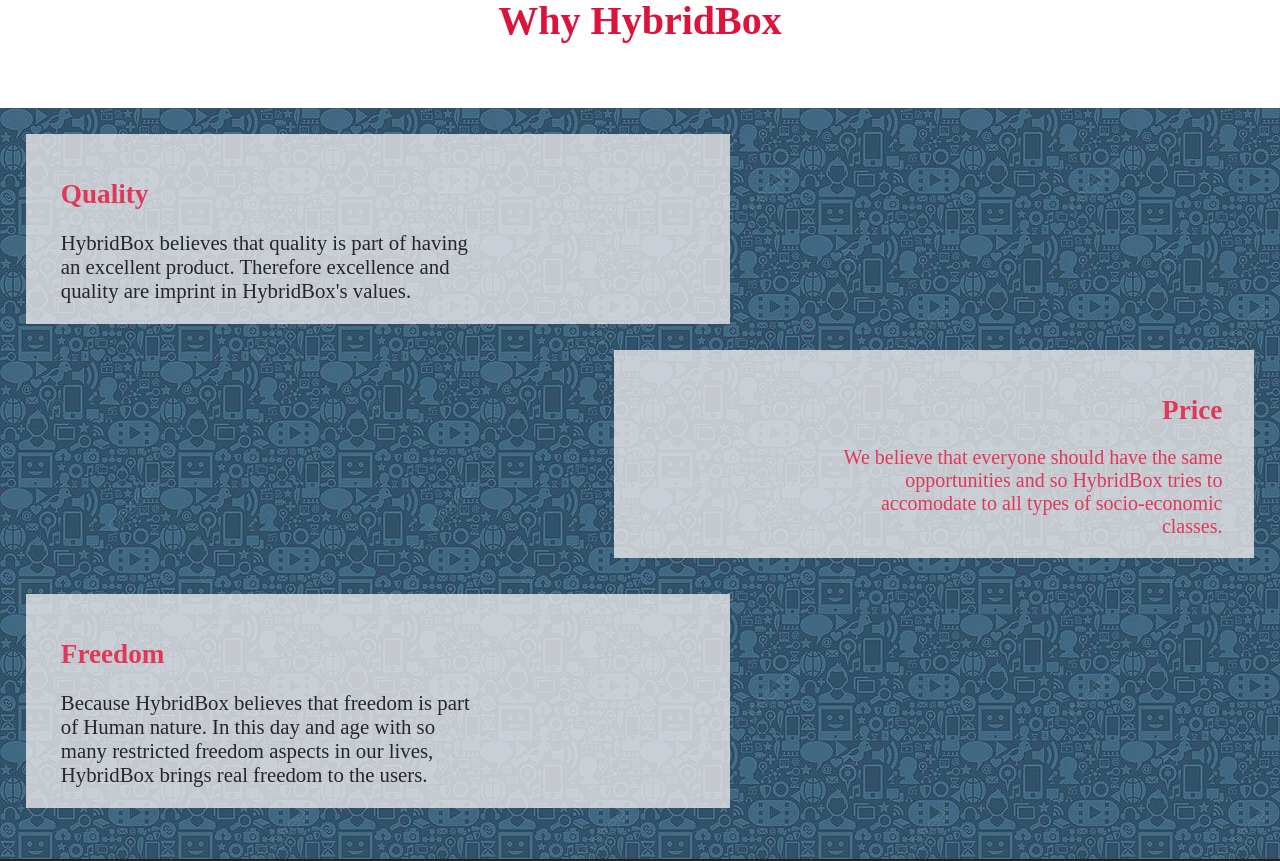
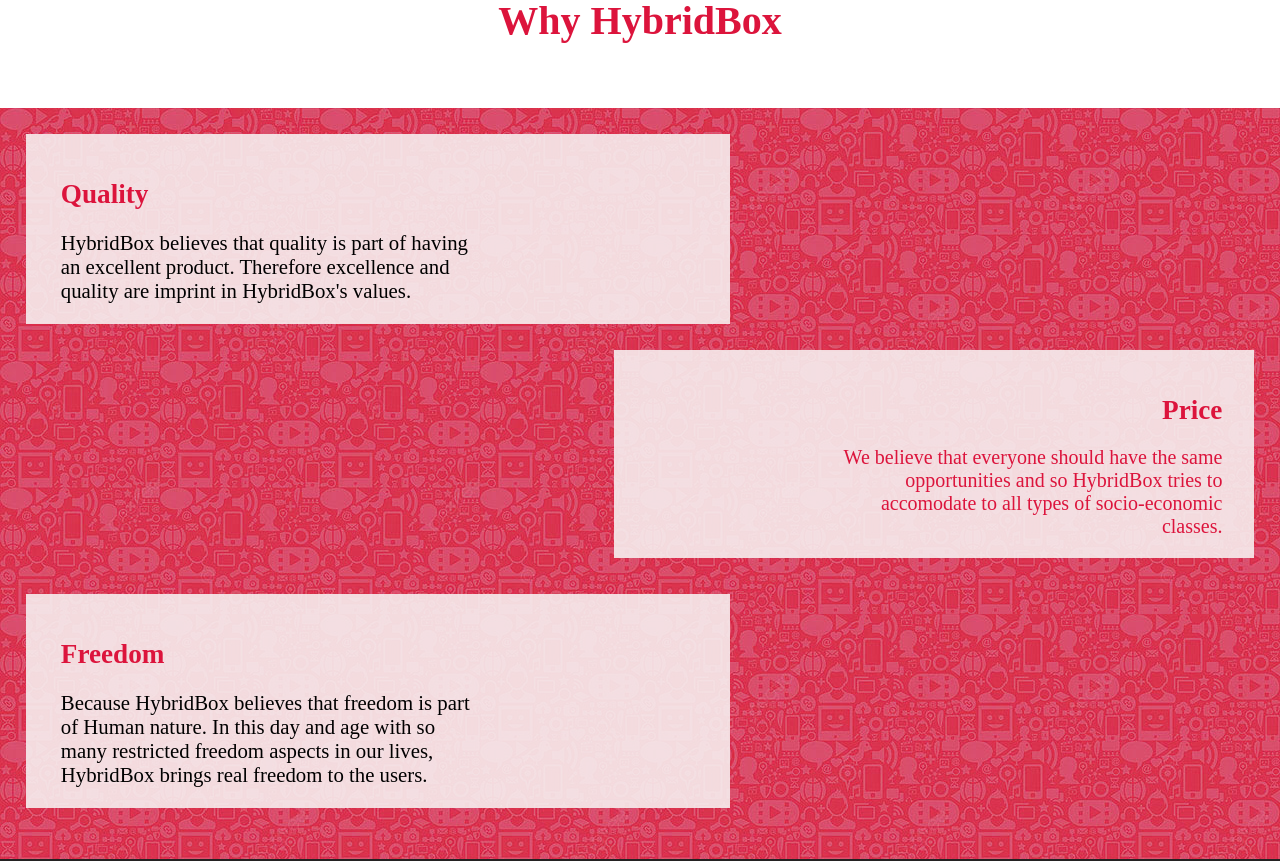
Before and after one commit to Fabio-FG/HybridBox-client, a React (Create React App) app: page / in a window 1280 px wide. Shown: the part 1360-2221 px from the top of the page. Built offline with nearby package versions, Linux system fonts and the light colour scheme; no server answers; a web font is replaced by a local one.

Commit message:
change why hybridbox background section

```diff
--- a/src/pages/HomePage/HomePage.css
+++ b/src/pages/HomePage/HomePage.css
@@ -88,15 +88,15 @@
   display: flex;
   flex-direction: column;
   justify-content: center;
-  background-image: url(../../bg-images/2.jpg);
-  filter: opacity(85%);
+  background-image: url(../../bg-images/7.jpg);
+  filter: opacity(100%);
   margin-bottom: -2%;
 
 
 }
 
 .quality-box {
-  background-color: rgba(247, 242, 242, 0.74);
+  background-color: rgba(247, 242, 242, 0.884);
   margin-left: 2%;
   width: 55%;
   margin-right: auto;
@@ -105,7 +105,7 @@
 }
 
 .price-box {
-  background-color: rgba(247, 242, 242, 0.74);
+  background-color: rgba(247, 242, 242, 0.884);
   width: 50%;
   margin-top: 10px;
   margin-left: auto;
@@ -115,7 +115,7 @@
 }
 
 .freedom-box {
-  background-color: rgba(247, 242, 242, 0.74);
+  background-color: rgba(247, 242, 242, 0.884);
   width: 55%;
   margin-right: auto;
   margin-top: 10px;
```
Also changed, not shown: src/bg-images/7.jpg (added).
